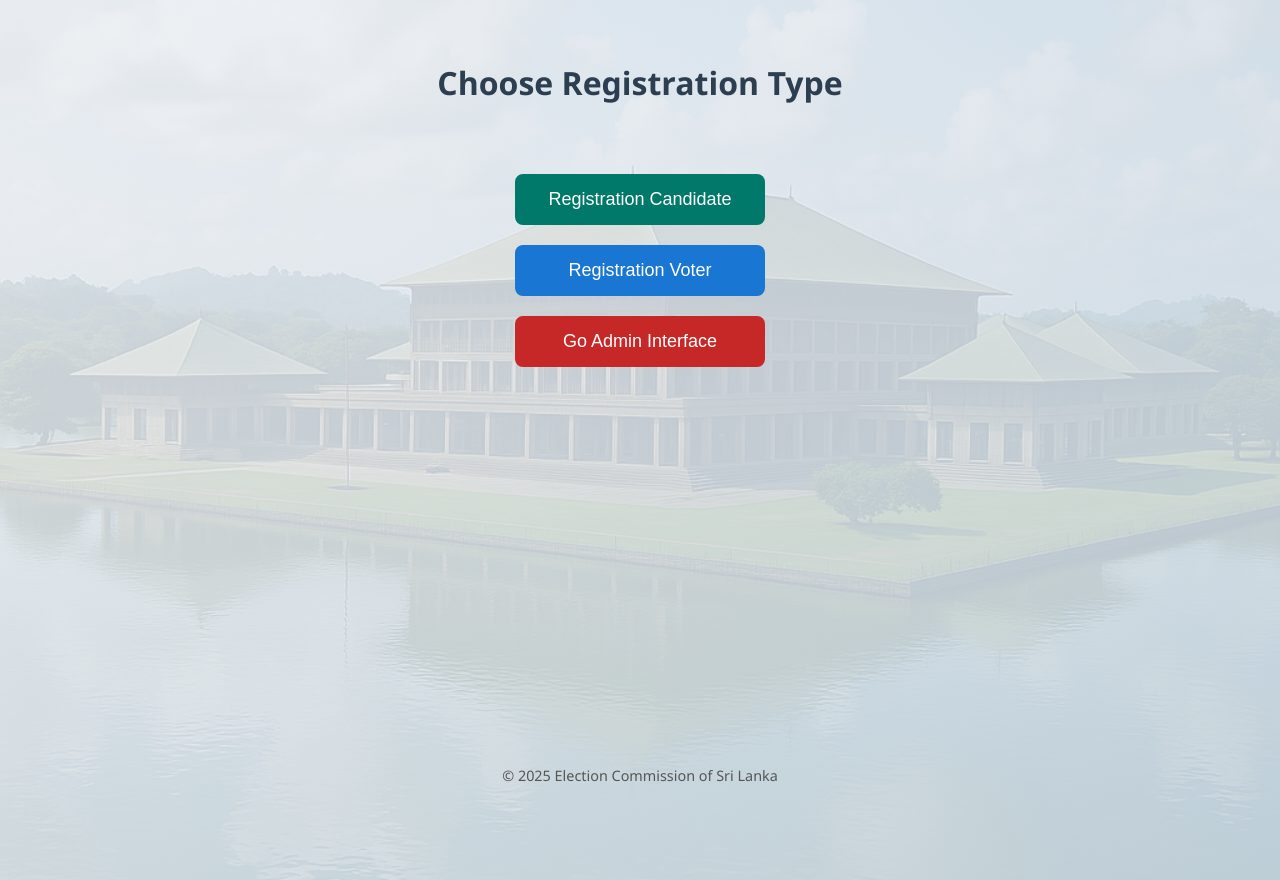
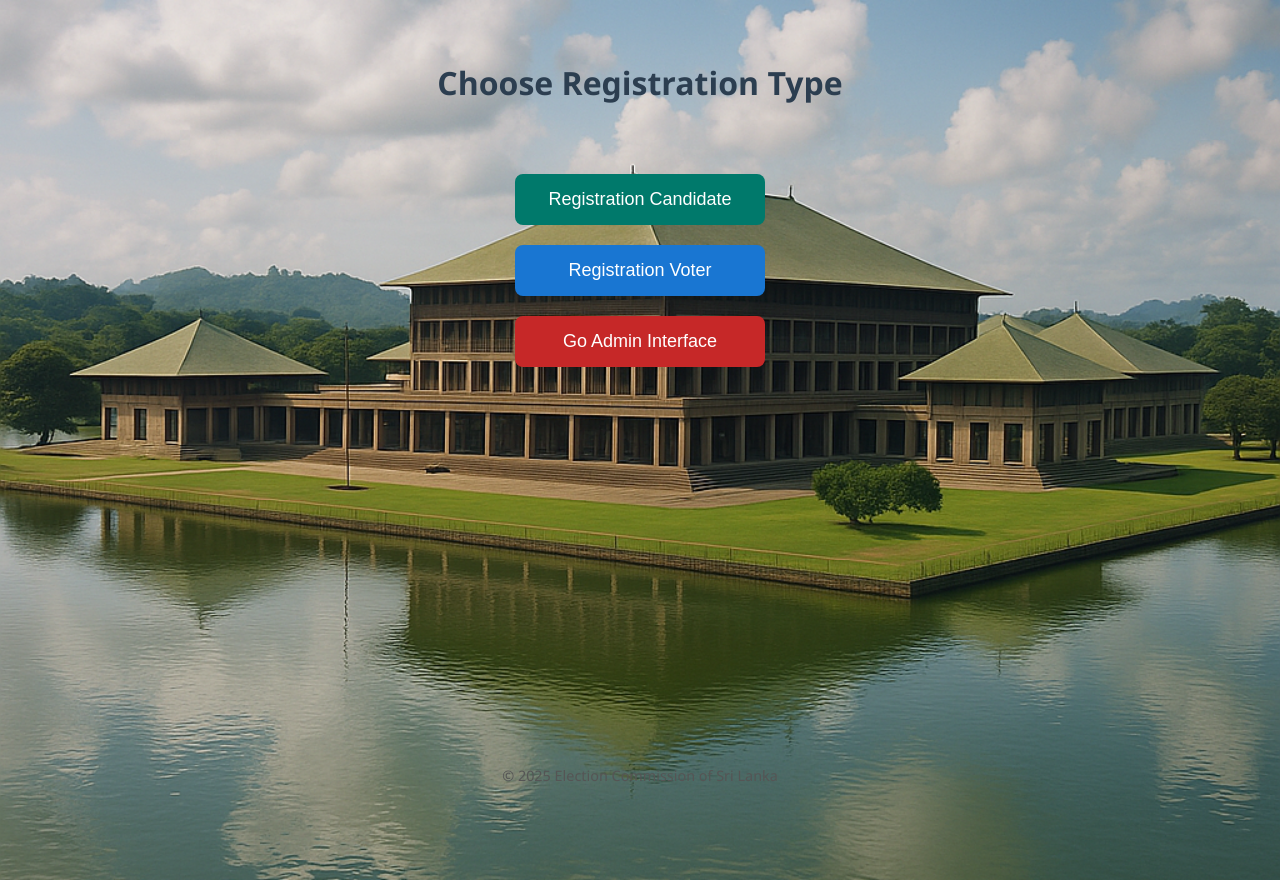
Before and after one commit to thisara-umayanga/Voting_System, a React (Create React App) app: page /choose in a window 1280 px wide. Built offline with nearby package versions, Linux system fonts and the light colour scheme.

Commit message:
css design change🚀

```diff
--- a/src/Choose.css
+++ b/src/Choose.css
@@ -1,8 +1,6 @@
 .choose-container {
-  /* Background image with gradient overlay */
-  background-image:
-    linear-gradient(to bottom right, rgba(240, 244, 248, 0.85), rgba(214, 228, 240, 0.85)),
-    url('./image/parliment1.png'); /* Replace with your actual image path */
+  /* Clear background image without overlay */
+  background-image: url('./image/parliment1.png'); /* Use your actual path */
 
   background-size: cover;
   background-position: center;
--- a/src/LoginPage.css
+++ b/src/LoginPage.css
@@ -1,13 +1,14 @@
+/* General reset and font setup */
 /* General reset and font setup */
 body {
   margin: 0;
   padding: 0;
   font-family: "Segoe UI", Tahoma, Geneva, Verdana, sans-serif;
-  background: linear-gradient(to right, rgba(240, 244, 255, 0.8), rgba(217, 226, 243, 0.8)),
-              url('./image/parliment1.png') no-repeat center center fixed;
+  background: url('./image/parliment1.png') no-repeat center center fixed;
   background-size: cover;
   height: 100vh;
 }
+
 
 /* Container for the whole login page */
 .login-container {
```
